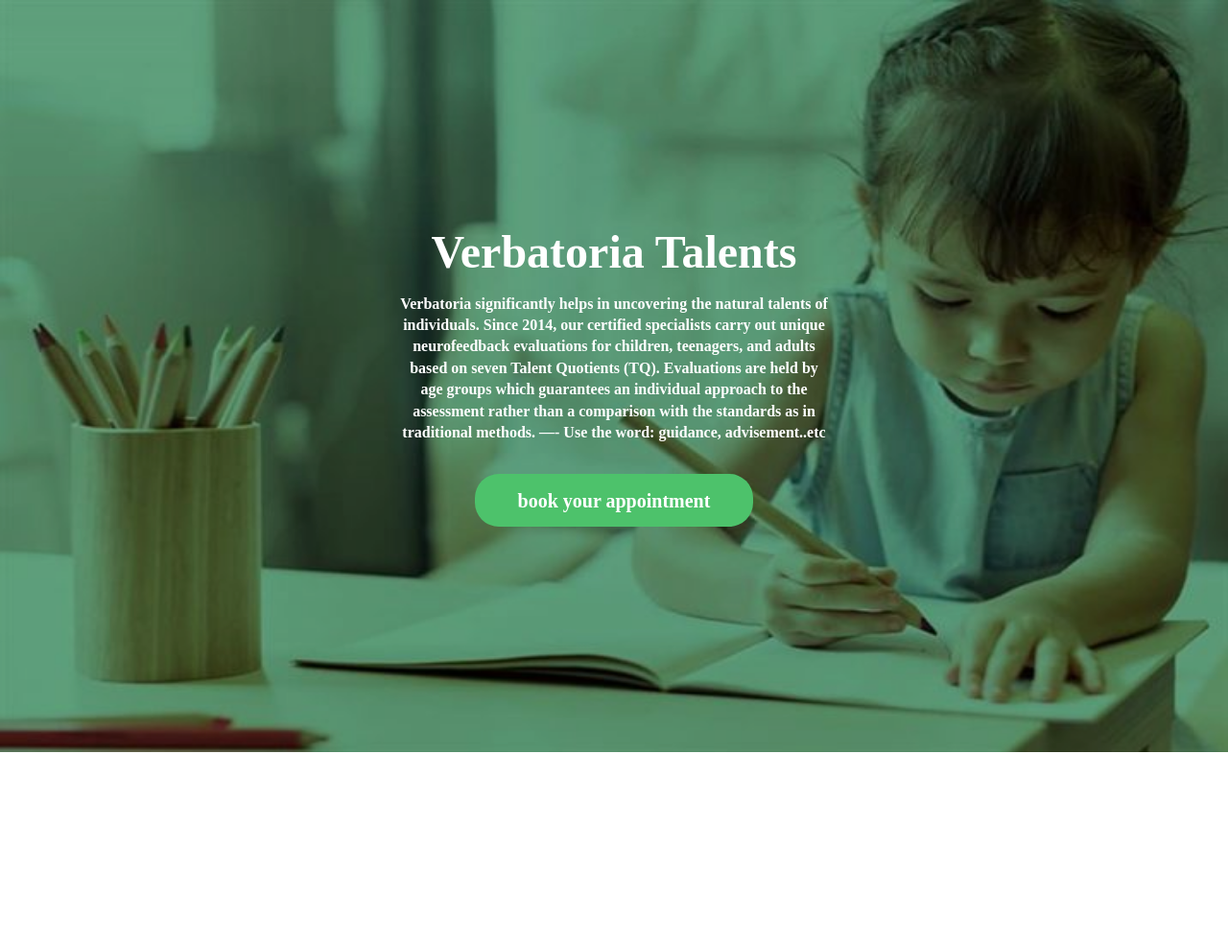
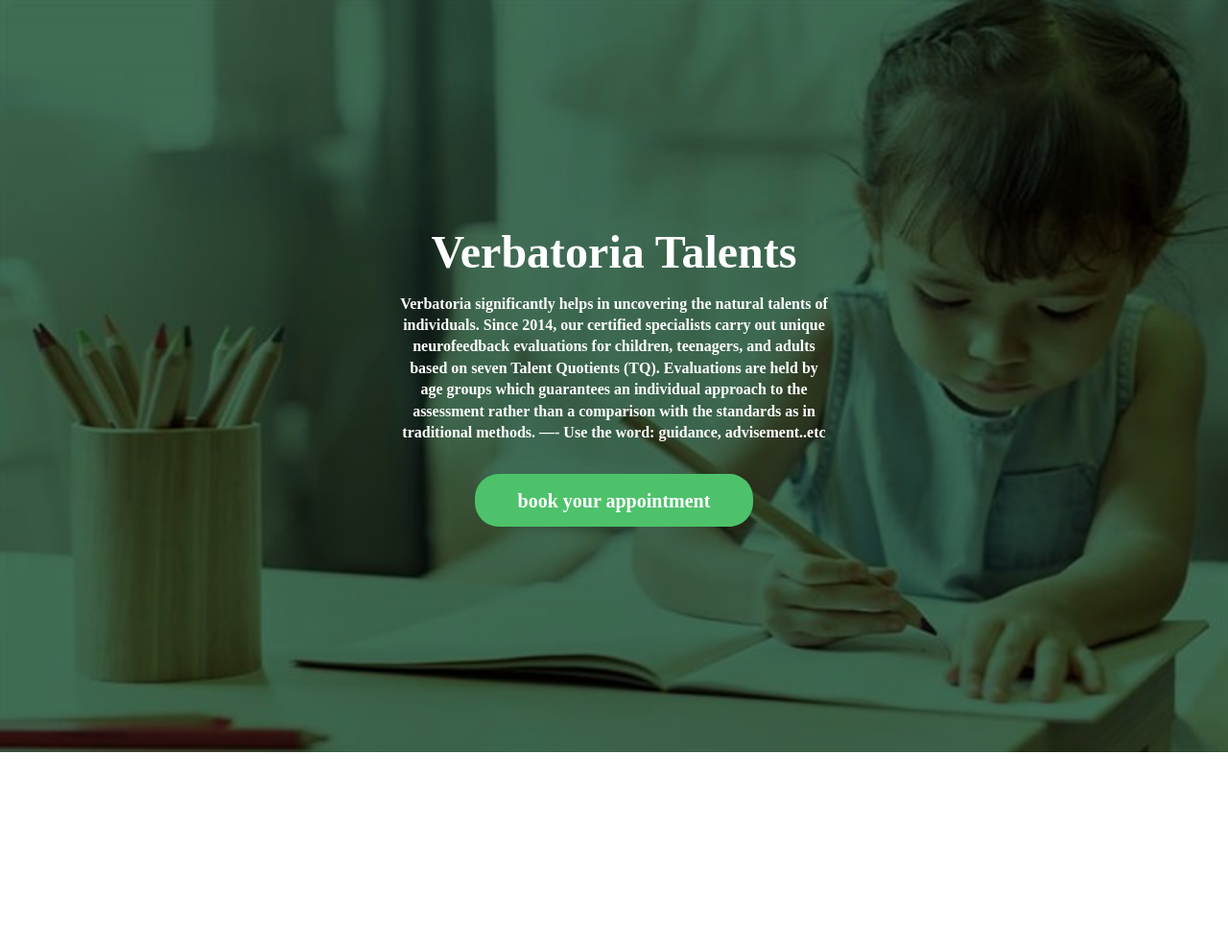
Before and after one commit to Abdulrahman14Salah/Verbatoria-Slider, a PHP site: page / in a window 1280 px wide. Shown: the top 983 px of the page at 96% size. Run offline with PHP 8.4, Linux system fonts and the light colour scheme.

Commit message:
fix overlay color

```diff
--- a/style.css
+++ b/style.css
@@ -11,7 +11,7 @@ body {
   position: relative;
   display: flex;
   justify-content: center;
-  background-color: #00000045;
+  background-color: #00000080;
 }
 .mainSlider .main-content img {
   position: absolute;
@@ -25,7 +25,6 @@ body {
   align-items: center;
   flex-direction: column;
   max-width: 450px;
-  /* background-color: red; */
 }
 .mainSlider .main-content .content h2 {
   font-weight: bold;
```
